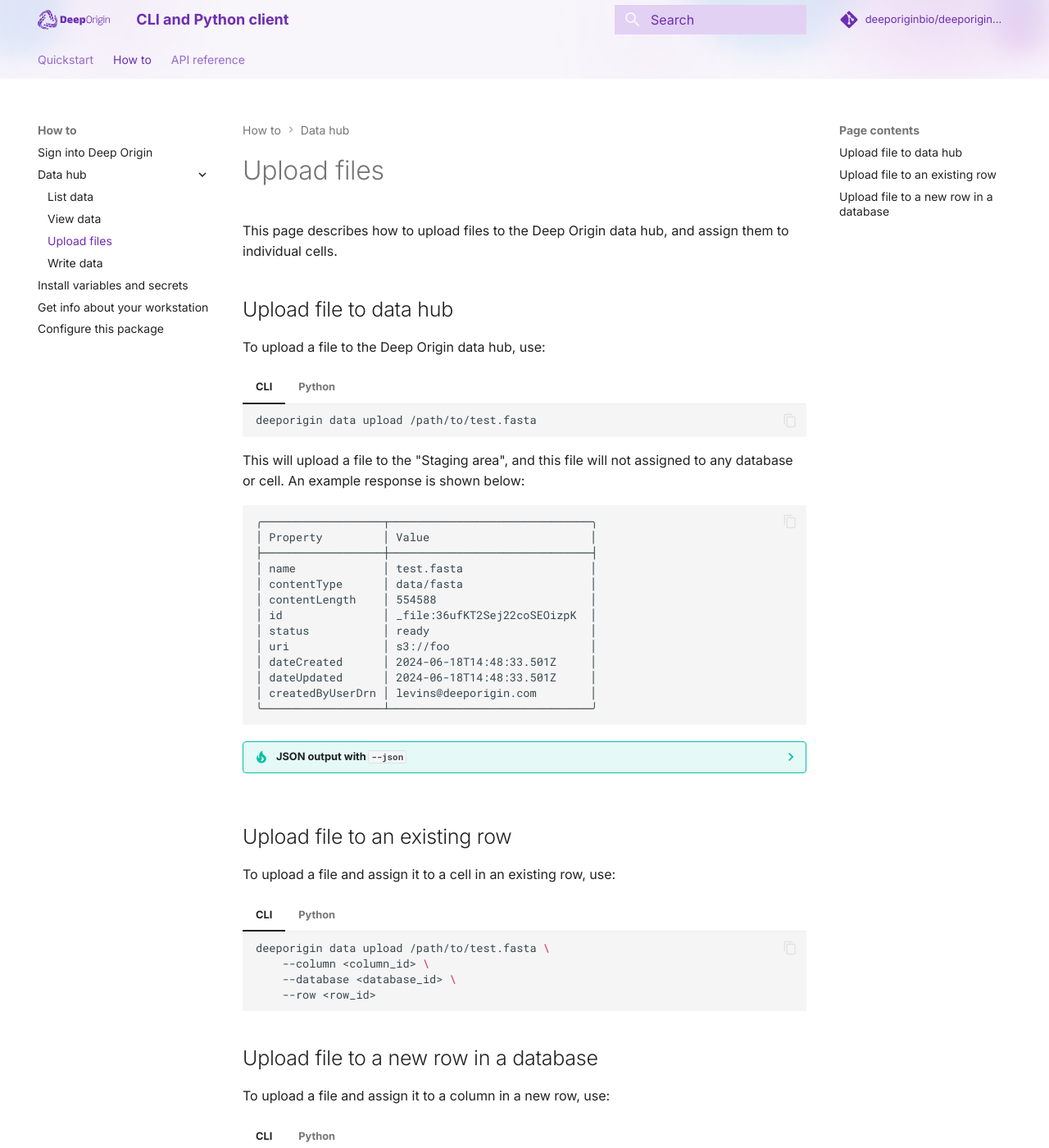
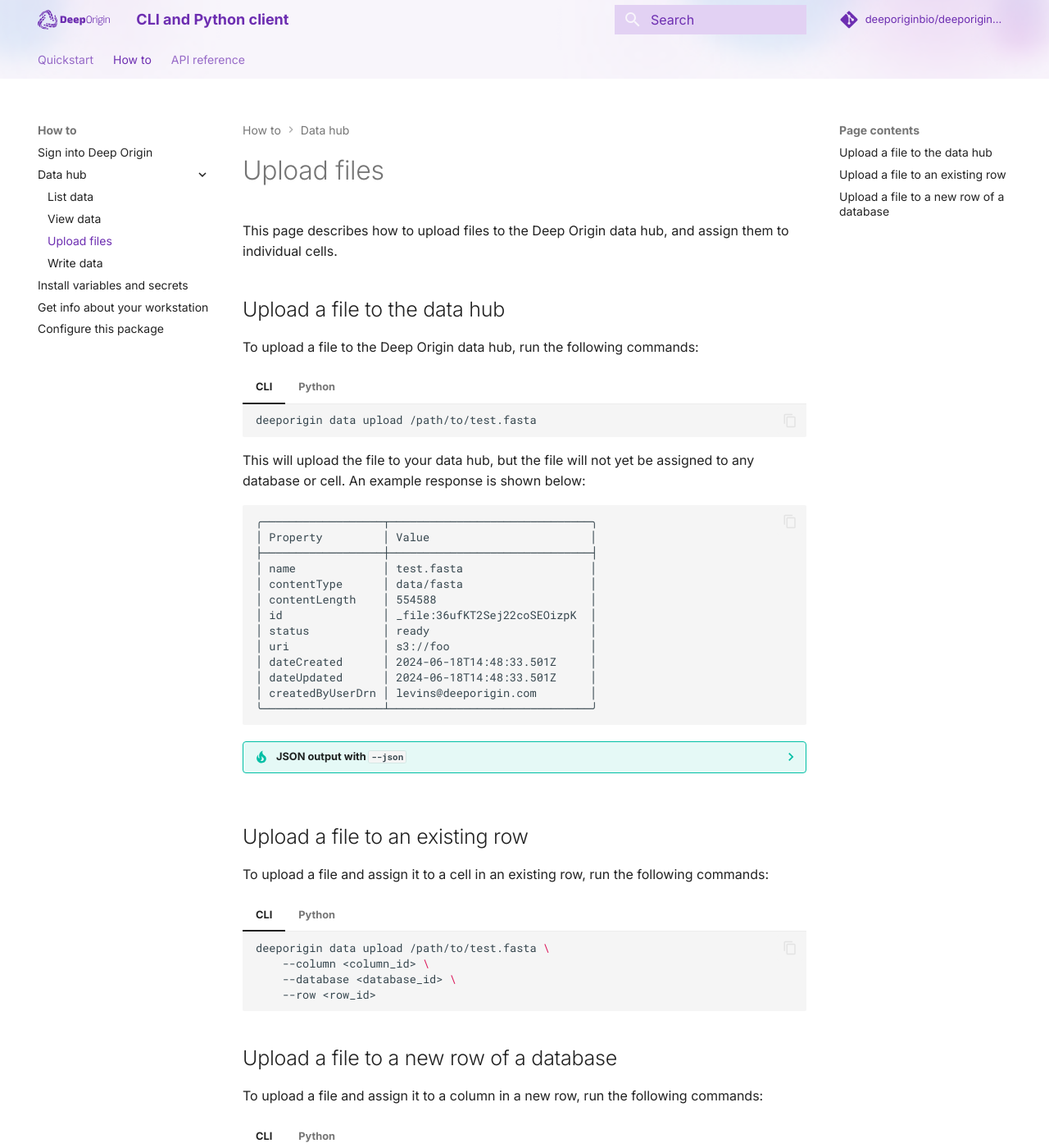
Before and after one commit to deeporiginbio/deeporigin-client, an MkDocs documentation site: the page built from docs/how-to/data-hub/upload-files.md, in a window 1280 px wide and 1400 px high. Shown: the whole window at 82% size. Built offline with MkDocs 1.6.1 and Material for MkDocs 9.7.7, drawn with Linux system fonts in a browser that asks for light colours; comment, search, counter and statistics services are not loaded; some of the changed text lies outside the part shown.

Commit message:
feat(docs): minor refinements to docs

````diff
--- a/docs/how-to/data-hub/upload-files.md
+++ b/docs/how-to/data-hub/upload-files.md
@@ -4,10 +4,9 @@
 This page describes how to upload files to the Deep Origin
 data hub, and assign them to individual cells.
 
-## Upload file to data hub
+## Upload a file to the data hub
 
-
-To upload a file to the Deep Origin data hub, use:
+To upload a file to the Deep Origin data hub, run the following commands:
 
 === "CLI"
 
@@ -15,8 +14,8 @@
     deeporigin data upload /path/to/test.fasta
     ```
 
-    This will upload a file to the "Staging area", and this
-    file will not assigned to any database or cell. An example
+    This will upload the file to your data hub, but the
+    file will not yet be assigned to any database or cell. An example
     response is shown below:
 
     ```
@@ -60,8 +59,6 @@
 
         ```
 
-
-
 === "Python"
 
     ```py
@@ -69,8 +66,7 @@
     api.upload_file("/path/to/file.fasta")
     ```
 
-    This will upload the file to the "Staging Area" of the Deep Origin
-    data hub. An example is shown below:
+    This will upload the file to your data hub. An example is shown below:
 
     ```json
     {
@@ -86,17 +82,11 @@
     }
     ```
 
+## Upload a file to an existing row
 
-
-
-## Upload file to an existing row
-
-
-To upload a file and assign it to a cell in an existing row, use:
+To upload a file and assign it to a cell in an existing row, run the following commands:
 
 === "CLI"
-
-
 
     ```bash
     deeporigin data upload /path/to/test.fasta \
@@ -105,7 +95,6 @@
         --row <row_id>
     ```
 
-
 === "Python"
 
     ```py
@@ -113,9 +102,7 @@
     api.upload_file("/path/to/file.fasta")
     ```
 
-
-
-    To assign an uploaded file to a cell in an existing row, use the `assign_files_to_cell` function as follows:
+    To assign an uploaded file to a cell in an existing row, run the `assign_files_to_cell` function:
 
     ```py
         api.assign_files_to_cell(
@@ -127,15 +114,11 @@
 
     ```
 
+## Upload a file to a new row of a database
 
-
-## Upload file to a new row in a database
-
-To upload a file and assign it to a column in a new row,
-    use:
+To upload a file and assign it to a column in a new row, run the following commands:
 
 === "CLI"
-
 
     ```bash
     deeporigin data upload /path/to/test.fasta \
@@ -143,22 +126,19 @@
         --database <database_id>
     ```
 
-    Note that we are omitting the `--row` parameter, which
-    will create a new row in the database.
+    This omits the `--row` parameter, which
+    would create a new row in the database.
 
 === "Python"
 
-    First, upload a file to the "Staging Area" using:
-
+    First, upload a file to your data hub by running:
 
     ```py
     from deeporigin.data_hub import api
     api.upload_file("/path/to/file.fasta")
     ```
 
-
-    and assign to a new row using:
-
+    Second, assign the file to a new row by running:
 
     ```py
     api.assign_files_to_cell(
````
Also changed, not shown: docs/configure.md (+1 -3 lines), docs/how-to/config-package.md (+1 -2 lines), docs/install.md (+1 -1 lines), docs/ref/data-hub/low-level-api.md (+4 -5 lines), mkdocs.yaml (line endings or trailing spaces), 1 other file.
